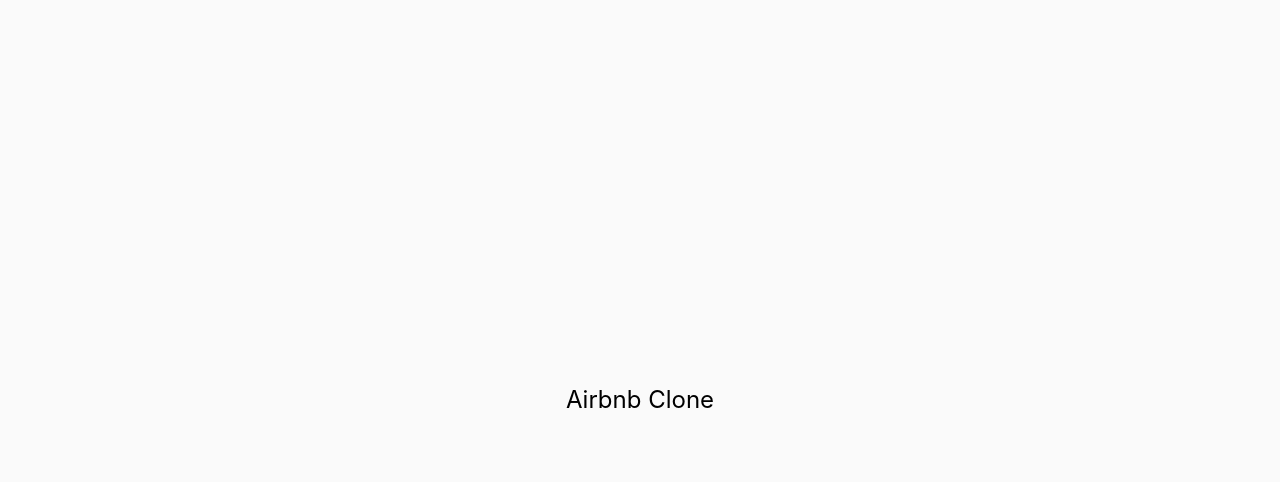
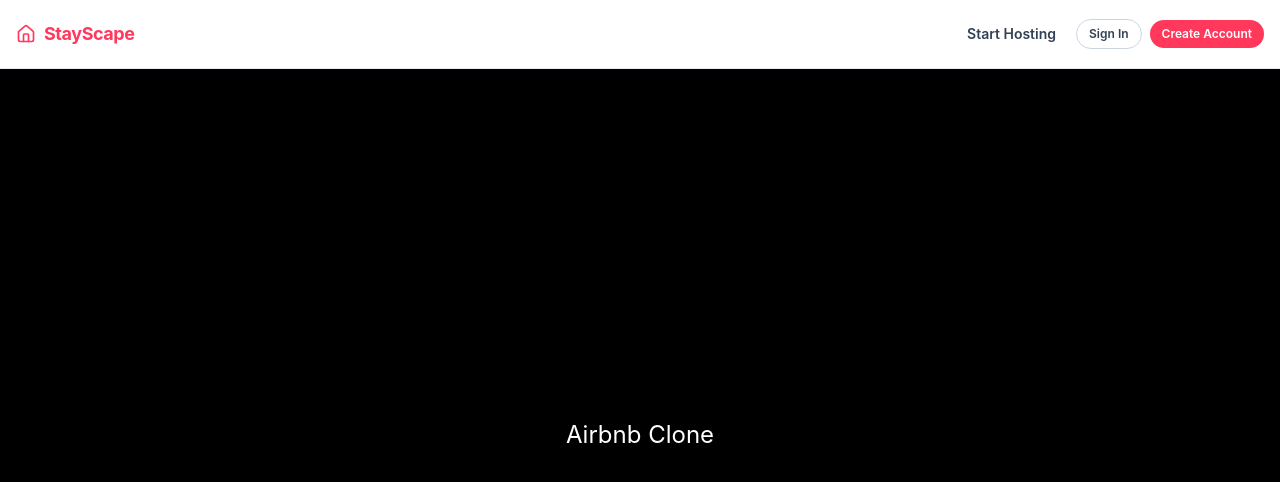
Before and after one commit to creativeloc/nextjs16-airbnb-clone2026, a Next.js app: page / in a window 1280 px wide. Shown: the top 482 px of the page. Built offline with nearby package versions, Linux system fonts and the light colour scheme; no server answers.

Commit message:
implement global layout

```diff
--- a/src/app/layout.tsx
+++ b/src/app/layout.tsx
@@ -1,20 +1,11 @@
 import type { Metadata } from "next"
-import { Geist, Geist_Mono } from "next/font/google"
 import "./globals.css"
-
-const geistSans = Geist({
-  variable: "--font-geist-sans",
-  subsets: ["latin"]
-})
-
-const geistMono = Geist_Mono({
-  variable: "--font-geist-mono",
-  subsets: ["latin"]
-})
+import { Navbar } from "@/components/navbar"
 
 export const metadata: Metadata = {
-  title: "Create Next App",
-  description: "Generated by create next app"
+  title: "StayScape",
+  description:
+    "Book a curated stay with a modern, smooth and professional experience"
 }
 
 export default function RootLayout({
@@ -23,11 +14,9 @@
   children: React.ReactNode
 }>) {
   return (
-    <html
-      lang="en"
-      className={`${geistSans.variable} ${geistMono.variable} h-full antialiased`}
-    >
+    <html lang="en" className={`h-full antialiased`}>
       <body className="min-h-full flex flex-col" cz-shortcut-listen="true">
+        <Navbar />
         {children}
       </body>
     </html>
--- a/src/app/login/page.tsx
+++ b/src/app/login/page.tsx
@@ -41,8 +41,8 @@
           <p className="text-xs font-semibold uppercase tracking-[0.16em] text-brand-600">
             Welcome back
           </p>
-          <h1 className="mt-3 text-3xl font-bold tracking-tight text-ink-900">
-            Sign in to continue your travel plans
+          <h1 className="mt-3 text-3xl font-medium tracking-tight text-ink-900">
+            Sign in to Continue Your Travel Plans
           </h1>
           <p className="mt-3 text-sm leading-relaxed text-ink-600">
             Access your bookings, manage your host activity, and continue
@@ -65,7 +65,7 @@
         </div>
 
         <div className="p-8 md:p-10">
-          <h2 className="text-2xl font-semibold text-ink-900">Sign in</h2>
+          <h2 className="text-2xl font-medium text-ink-900">Sign in</h2>
           <p className="mt-1 text-sm text-ink-600">
             Continue as a guest or host.
           </p>
--- a/src/app/page.tsx
+++ b/src/app/page.tsx
@@ -1,7 +1,7 @@
 export default function Home() {
   return (
-    <div className="flex flex-col flex-1 items-center justify-center bg-zinc-50 font-sans dark:bg-black">
-      <h1 className="text-black text-2xl">Airbnb Clone</h1>
+    <div className="flex flex-col flex-1 items-center justify-center bg-black font-sans dark:bg-black">
+      <h1 className="text-white text-2xl">Airbnb Clone</h1>
     </div>
   )
 }
--- /dev/null
+++ b/src/components/auth-buttons.tsx
@@ -0,0 +1,122 @@
+"use client"
+
+import Link from "next/link"
+import { useEffect, useRef, useState } from "react"
+import { signOut } from "next-auth/react"
+import { Menu, UserCircle2 } from "lucide-react"
+
+type AuthButtonsProps = {
+  user: {
+    id: string
+    name?: string | null
+  } | null
+  hostCtaLabel?: string
+}
+
+export function AuthButtons({
+  user,
+  hostCtaLabel = "Start Hosting"
+}: AuthButtonsProps) {
+  if (!user) {
+    return (
+      <div className="flex items-center gap-2">
+        <Link
+          href="/login"
+          className="rounded-full border border-ink-300 px-3 py-1.5 text-xs font-semibold text-ink-700"
+        >
+          Sign In
+        </Link>
+
+        <Link
+          href="/register"
+          className="rounded-full bg-brand-500 px-3 py-1.5 text-xs font-semibold text-white hover:bg-brand-600"
+        >
+          Create Account
+        </Link>
+      </div>
+    )
+  }
+
+  // Authenticated Users
+  return <UserMenu name={user.name ?? "Host"} hostCtaLabel={hostCtaLabel} />
+}
+
+function UserMenu({
+  name,
+  hostCtaLabel
+}: {
+  name: string
+  hostCtaLabel: string
+}) {
+  const [open, setOpen] = useState(false)
+  const menuRef = useRef<HTMLDivElement>(null)
+
+  // to close the drop down menu in the navbar
+  useEffect(() => {
+    function handlePointerDown(event: MouseEvent | TouchEvent) {
+      if (!menuRef.current) return
+      const target = event.target as Node | null
+      if (target && !menuRef.current.contains(target)) {
+        setOpen(false)
+      }
+    }
+
+    function handleEscape(event: KeyboardEvent) {
+      if (event.key === "Escape") {
+        setOpen(false)
+      }
+    }
+    document.addEventListener("mousedown", handlePointerDown)
+    document.addEventListener("touchstart", handlePointerDown)
+    document.addEventListener("keydown", handleEscape)
+
+    return () => {
+      document.removeEventListener("mousedown", handlePointerDown)
+      document.removeEventListener("touchstart", handlePointerDown)
+      document.removeEventListener("keydown", handleEscape)
+    }
+  }, [])
+
+  return (
+    <div className="relative" ref={menuRef}>
+      <button
+        type="button"
+        className="flex items-center gap-2 rounded-full border border-ink-300 bg-surface px-3 py-2 shadow-sm"
+        onClick={() => setOpen((prev) => !prev)}
+      >
+        <Menu className="h-4 w-4 text-ink-700" />
+        <UserCircle2 className="h-6 w-6 text-ink-500" />
+      </button>
+
+      {open ? (
+        <div className="absolute right-0 top-12 z-50 w-48 rounded-2xl border border-ink-200 bg-surface p-2 shadow-xl">
+          <p className="px-3 py-2 text-xs font-medium text-ink-500">{name} </p>
+
+          <Link
+            href="/bookings"
+            className="block w-full rounded-xl px-3 py-2 text-left text-sm font-medium text-ink-700 hover:bg-ink-100"
+            onClick={() => setOpen(false)}
+          >
+            Bookings
+          </Link>
+
+          <Link
+            href="/host"
+            className="block w-full rounded-xl px-3 py-2 text-left text-sm font-medium text-ink-700 hover:bg-ink-100 md:hidden"
+            onClick={() => setOpen(false)}
+          >
+            {hostCtaLabel}
+          </Link>
+
+          <button
+            type="button"
+            className="w-full rounded-xl px-3 py-2 text-left text-sm font-medium text-ink-700 hover:bg-ink-100"
+            onClick={() => signOut({ callbackUrl: "/" })}
+          >
+            Sign out
+          </button>
+        </div>
+      ) : null}
+    </div>
+  )
+}
--- /dev/null
+++ b/src/components/navbar.tsx
@@ -0,0 +1,39 @@
+import Link from "next/link"
+import { House } from "lucide-react"
+import { getCurrentUser } from "@/lib/auth"
+import { AuthButtons } from "@/components/auth-buttons"
+import { prisma } from "@/lib/prisma"
+
+export async function Navbar() {
+  const user = await getCurrentUser()
+  const hasHostedListings = user
+    ? (await prisma.listing.count({ where: { userId: user.id } })) > 0
+    : false
+  const hostCtaLabel = hasHostedListings ? "Manage Hosting" : "Start Hosting"
+
+  return (
+    <header className="sticky top-0 z-40 border-b border-ink-200/80 bg-surface/95 backdrop-blur">
+      <nav className="mx-auto flex max-w-7xl items-center justify-between px-4 py-4">
+        <Link
+          href="/"
+          className="flex items-center gap-2 text-lg font-bold tracking-tight text-brand-500"
+        >
+          <House className="h-5 w-5" />
+          <span>StayScape</span>
+        </Link>
+
+        <div className="flex items-center gap-2">
+          <Link
+            href="/host"
+            className="hidden rounded-full px-3 py-2 text-sm font-semibold text-ink-700 hover:bg-ink-100 md:inline-block"
+          >
+            {hostCtaLabel}
+          </Link>
+
+          {/* Auth Buttons */}
+          <AuthButtons user={user} hostCtaLabel={hostCtaLabel} />
+        </div>
+      </nav>
+    </header>
+  )
+}
```
